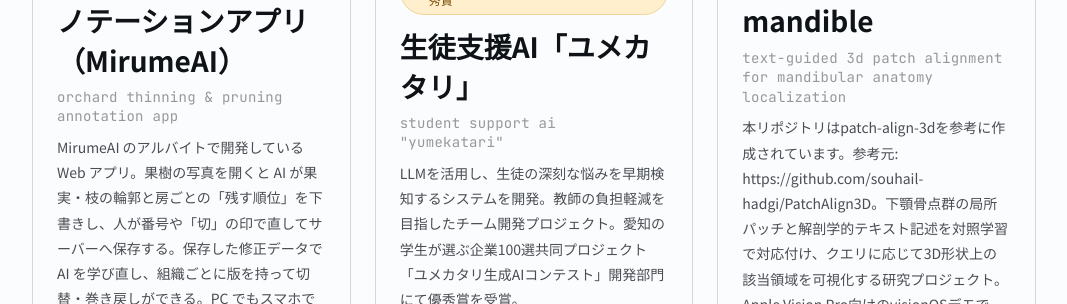
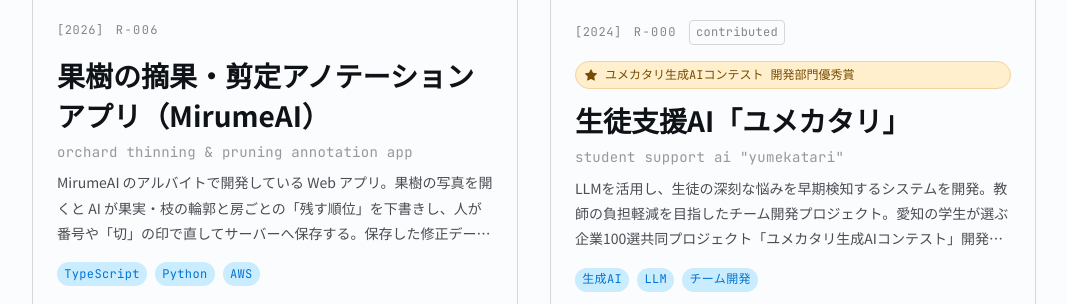
Before and after one commit to KIMUK0U/KIMUK0U.github.io, an Astro site: page / in a window 1280 px wide. Shown: the part 2304-2608 px from the top of the page, without its empty margins (106-1173 px from the left). Built offline with nearby package versions, Linux system fonts and the light colour scheme; Astro itself is replaced by a stand-in of ours.

Commit message:
feat: 研究・プロジェクトのタイルを2列にし、説明を3行で切る (#8)
Co-authored-by: Claude Opus 5.5 <noreply@anthropic.com>

```diff
--- a/src/components/research/research.css
+++ b/src/components/research/research.css
@@ -7,17 +7,11 @@
   margin-bottom: var(--space-12);
 }
 
-/* タイル: PC 3列・タブレット 2列・スマホ 1列 */
+/* タイル: PC・タブレット 2列・スマホ 1列 */
 .research__list {
   display: grid;
-  grid-template-columns: repeat(3, minmax(0, 1fr));
-  gap: var(--space-6);
-}
-
-@media (max-width: 960px) {
-  .research__list {
-    grid-template-columns: repeat(2, minmax(0, 1fr));
-  }
+  grid-template-columns: repeat(2, minmax(0, 1fr));
+  gap: var(--space-8);
 }
 
 @media (max-width: 600px) {
@@ -84,6 +78,12 @@
   color: var(--color-text-secondary);
   line-height: 1.8;
   margin-bottom: var(--space-4);
+  /* 説明は3行で切る */
+  display: -webkit-box;
+  -webkit-box-orient: vertical;
+  -webkit-line-clamp: 3;
+  line-clamp: 3;
+  overflow: hidden;
 }
 
 .research-entry__tags {
```
